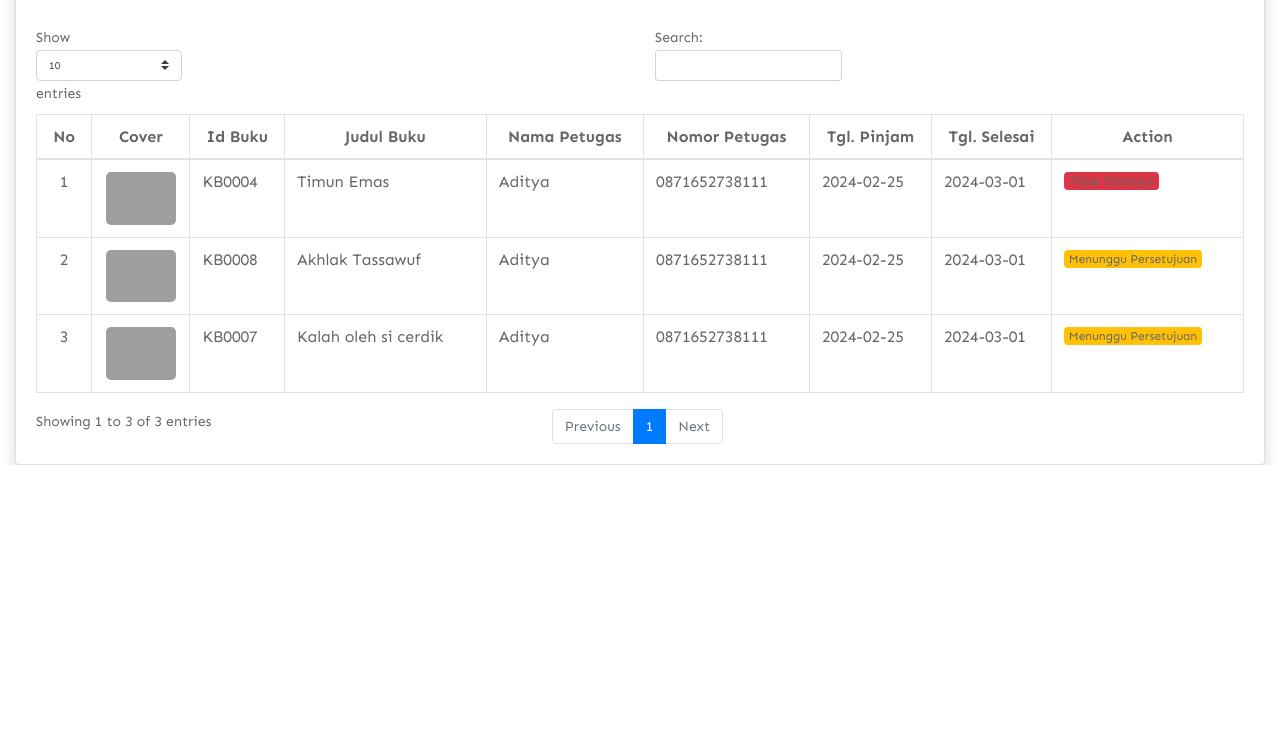
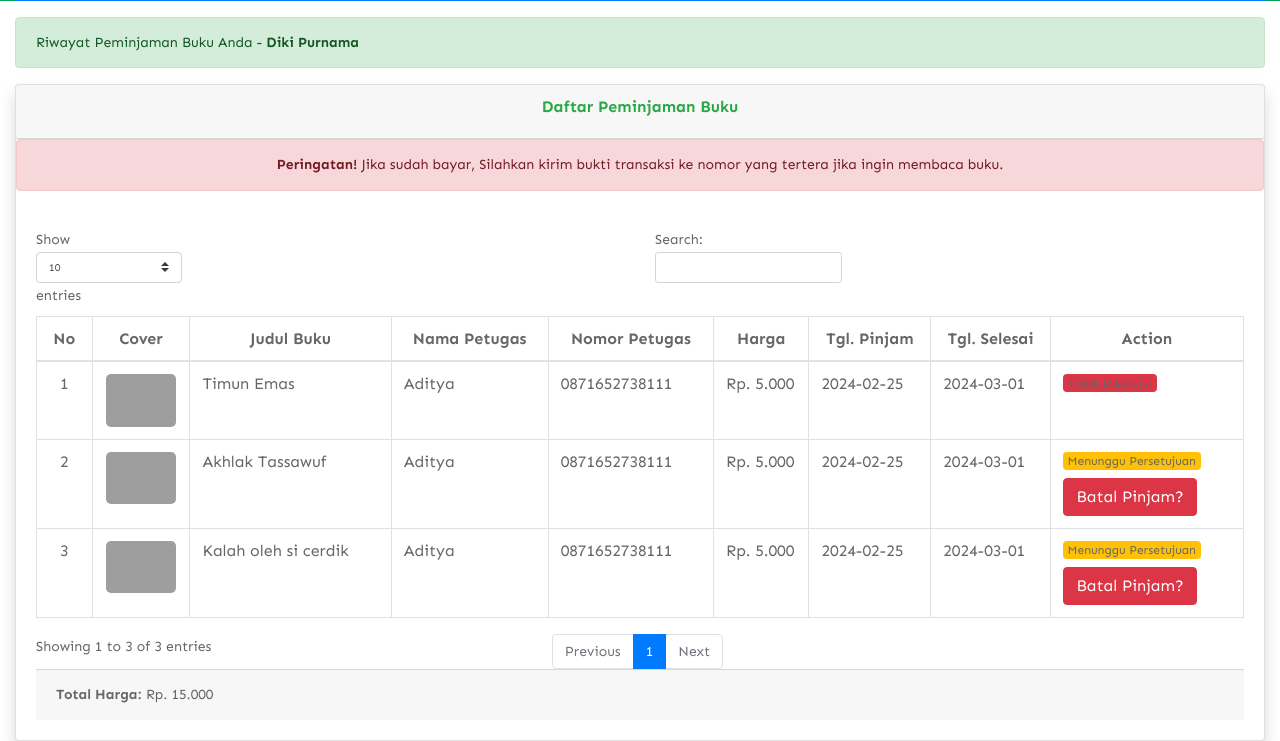
Before and after one commit to adit200589/ukk_diki, a PHP site: page /DashboardMember/daftar_pinjam.php in a window 1280 px wide. Shown: the part 339-1080 px from the top of the page. Before the commit the page ends 804 px from the top, so only its background shows below. Run offline with PHP 8.4, Linux system fonts and the light colour scheme; a user stored in the database is signed in; data comes from the database, SQL or seed files in the repository; some libraries are stand-ins or nearby versions; grey boxes are pictures that could not be loaded.

Commit message:
daftar_new

```diff
--- a/DashboardMember/daftar_pinjam.php
+++ b/DashboardMember/daftar_pinjam.php
@@ -31,6 +31,7 @@
 member.nama AS nama,
 user.username AS username,
 user.no_telp AS no_telp,
+peminjaman.harga AS harga,
 peminjaman.tgl_pinjam AS tgl_pinjam,
 peminjaman.tgl_kembali AS tgl_kembali,
 peminjaman.status AS status
@@ -70,7 +71,7 @@
   <link rel="stylesheet" href="css2/jquery.mCustomScrollbar.min.css">
   <!-- Tweaks for older IEs-->
   <link rel="stylesheet" href="https://netdna.bootstrapcdn.com/font-awesome/4.0.3/css/font-awesome.css">
-  <link rel="website icon" type="png" href="../images/logo1.png">
+  <link rel="website icon" type="png" href="../images/p.png">
 </head>
 
 <body id="page-top">
@@ -86,9 +87,9 @@
 
         <!-- Topbar -->
         <div class="header_section">
-          <div class="container-full">
+          <div class="container-fluid">
             <n class="navbar navbar-expand-lg navbar-light bg-primary">
-              <a class="navbar-brand" href="#page"><img src="../images/logo2.png"></a>
+              <a class="navbar-brand" href="#page"><img src="../images/logof.png"></a>
               <button class="navbar-toggler" type="button" data-toggle="collapse" data-target="#navbarSupportedContent" aria-controls="navbarSupportedContent" aria-expanded="false" aria-label="Toggle navigation">
                 <span class="navbar-toggler-icon"></span>
               </button>
@@ -131,7 +132,22 @@
               if ($item['status'] == 0 && !$alertDisplayed) {
             ?>
                 <div class="alert alert-danger" align="center">
-                  <strong>Peringatan!</strong> Silahkan kirim bukti transaksi ke nomor yang tertera jika ingin membaca buku.
+                  <strong>Peringatan!</strong> Jika sudah bayar, Silahkan kirim bukti transaksi ke nomor yang tertera jika ingin membaca buku.
+                </div>
+            <?php
+                $alertDisplayed = true; // Set variabel ini menjadi true agar alert hanya ditampilkan sekali.
+              }
+            endforeach;
+            ?>
+
+            <?php
+            $alertDisplayed = false;
+
+            foreach ($peminjaman as $item) :
+              if ($item['status'] == 1 && !$alertDisplayed) {
+            ?>
+                <div class="alert alert-warning" align="center">
+                  Klik <strong>"Kembalikan"</strong> Jika Sudah Tenggat Pada Waktunya.
                 </div>
             <?php
                 $alertDisplayed = true; // Set variabel ini menjadi true agar alert hanya ditampilkan sekali.
@@ -146,10 +162,10 @@
                     <tr align="center">
                       <th>No</th>
                       <th>Cover</th>
-                      <th>Id Buku</th>
                       <th>Judul Buku</th>
                       <th>Nama Petugas</th>
                       <th>Nomor Petugas</th>
+                      <th>Harga</th>
                       <th>Tgl. Pinjam</th>
                       <th>Tgl. Selesai</th>
                       <th width="100">Action</th>
@@ -158,31 +174,40 @@
                   <tbody>
                     <?php
                     $no = 1; // Nomor urut dimulai dari 1
+                    $totalHarga = 0; // Inisialisasi total harga
+
                     if (isset($peminjaman) && is_array($peminjaman) && count($peminjaman) > 0) {
                       foreach ($peminjaman as $item) :
+                        // Menghapus karakter non-angka seperti "Rp." dan "."
+                        $hargaBuku = floatval(preg_replace("/[^0-9]/", "", $item['harga']));
+                        $totalHarga += $hargaBuku; // Menambahkan harga buku ke total
                     ?>
+
                         <tr>
                           <td align="center"><?php echo $no++ ?></td>
                           <td align="center">
                             <img src="../imgDB/<?= $item['cover']; ?>" alt="" width="70px" height="100px" style="border-radius: 5px;">
                           </td>
-                          <td><?= $item["id_buku"]; ?></td>
                           <td><?= $item["judul"]; ?></td>
                           <td><?= $item["username"]; ?></td>
                           <td><?= $item["no_telp"]; ?></td>
+                          <td><?= $item["harga"]; ?></td>
                           <td><?= $item["tgl_pinjam"]; ?></td>
                           <td><?= $item["tgl_kembali"]; ?></td>
                           <td>
                             <?php
                             if ($item['status'] == '0') {
                               echo '<b class="badge bg-warning">Menunggu Persetujuan</b>';
+                            ?>
+                              <a href="batalPinjam.php?id=<?= $item['peminjaman_id']; ?>" class="btn btn-danger mt-2" style="width:80%;" onclick="return confirm('Anda Yakin Ingin Membatalkannya?');">Batal Pinjam?</a>
+                            <?php
                             } elseif ($item['status'] == '1') {
                             ?>
                               <div>
-                                <a href="bacabuku.php?id_buku=<?= $item['id_buku']; ?>" target="blank" class="btn btn-success mt-1"><i class="fas fa-book-open"></i>Baca Bukunya</a>
+                                <a href="bacabuku.php?id_buku=<?= $item['id_buku']; ?>" target="blank" class="btn btn-success mt-1"><i class="fas fa-book-open"></i>Baca Buku</a>
                               </div>
                               <div>
-                                <a href="kembali.php?id=<?= $item['peminjaman_id']; ?>" class="btn btn-warning mt-1"> Kembalikan</a>
+                                <a href="kembali.php?id=<?= $item['peminjaman_id']; ?>" class="btn btn-warning mt-1" onclick="return confirm('Anda Yakin Ingin Mengembalikannya?');"> Kembalikan</a>
                               </div>
                             <?php
                             }
@@ -197,6 +222,10 @@
                     ?>
                   </tbody>
                 </table>
+              </div>
+              <div class="card-footer">
+                <strong>Total Harga: </strong>
+                Rp. <?= number_format($totalHarga, 0, ',', '.'); ?>
               </div>
             </div>
           </div>
```
